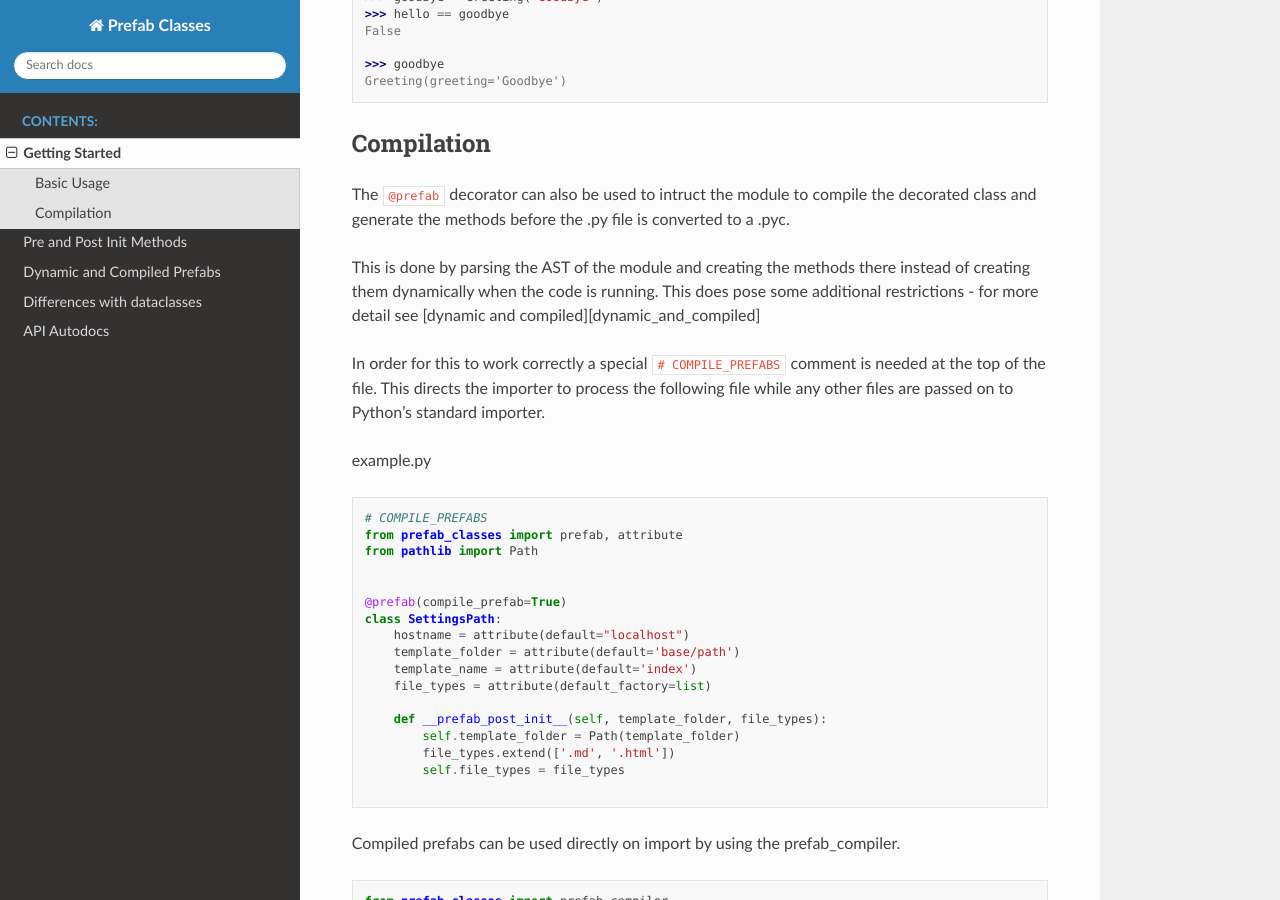
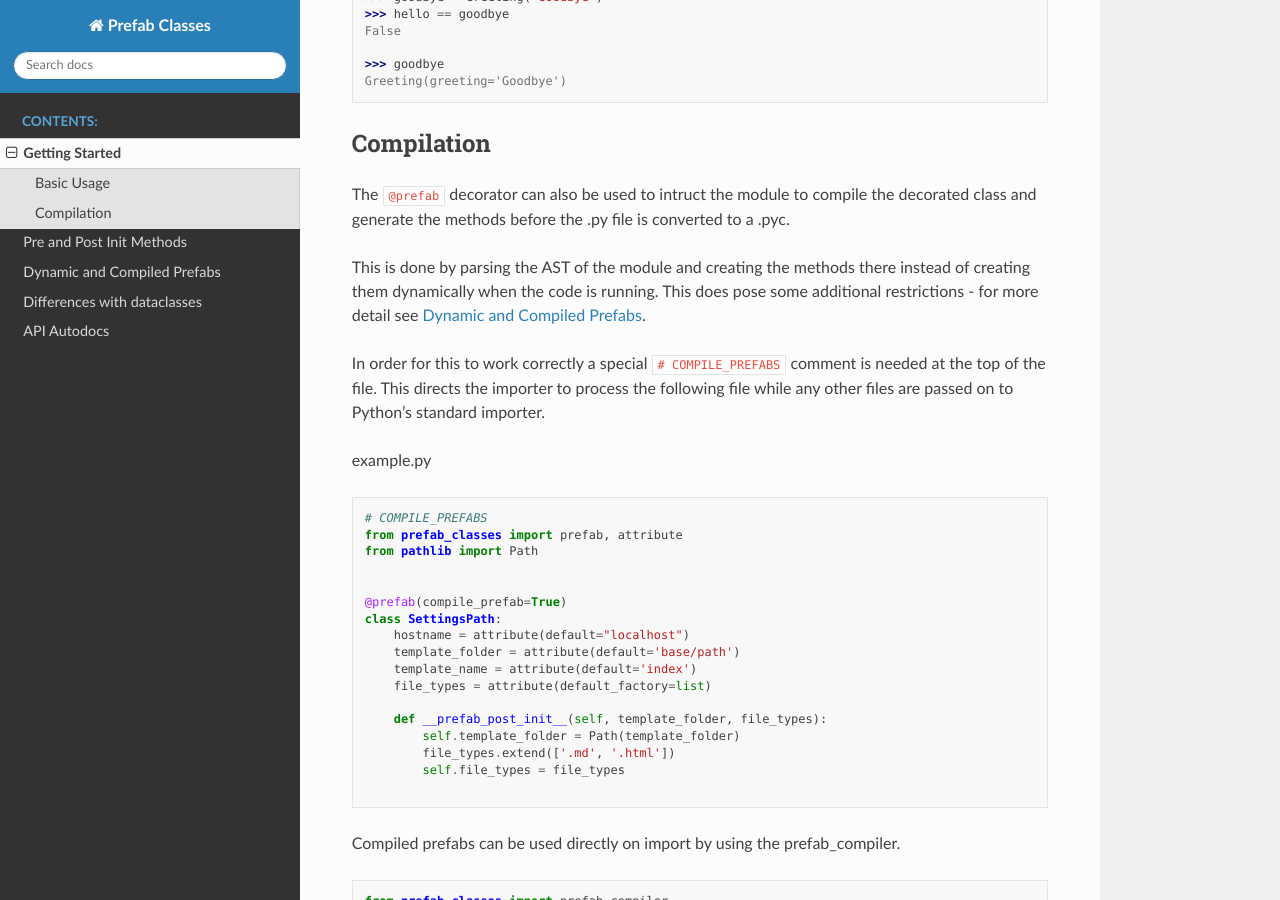
Before and after one commit to DavidCEllis/PrefabClasses, a Sphinx documentation site: the page built from docs/getting_started.md, in a window 1280 px wide and 900 px high, scrolled down 923 px. Built offline with Sphinx 7.4.7 and the Read the Docs theme 2.0.0, drawn with Linux system fonts in a browser that asks for light colours; some of the changed lines change nothing that is shown.

Commit message:
Fix internal documentation link.

```diff
--- a/docs/getting_started.md
+++ b/docs/getting_started.md
@@ -54,7 +54,7 @@ to a .pyc.
 This is done by parsing the AST of the module and creating the methods there
 instead of creating them dynamically when the code is running. This does pose
 some additional restrictions - for more detail see
-[dynamic and compiled][dynamic_and_compiled]
+{doc}`dynamic_and_compiled`.
 
 In order for this to work correctly a special `# COMPILE_PREFABS` comment is
 needed at the top of the file. This directs the importer to process the
```
